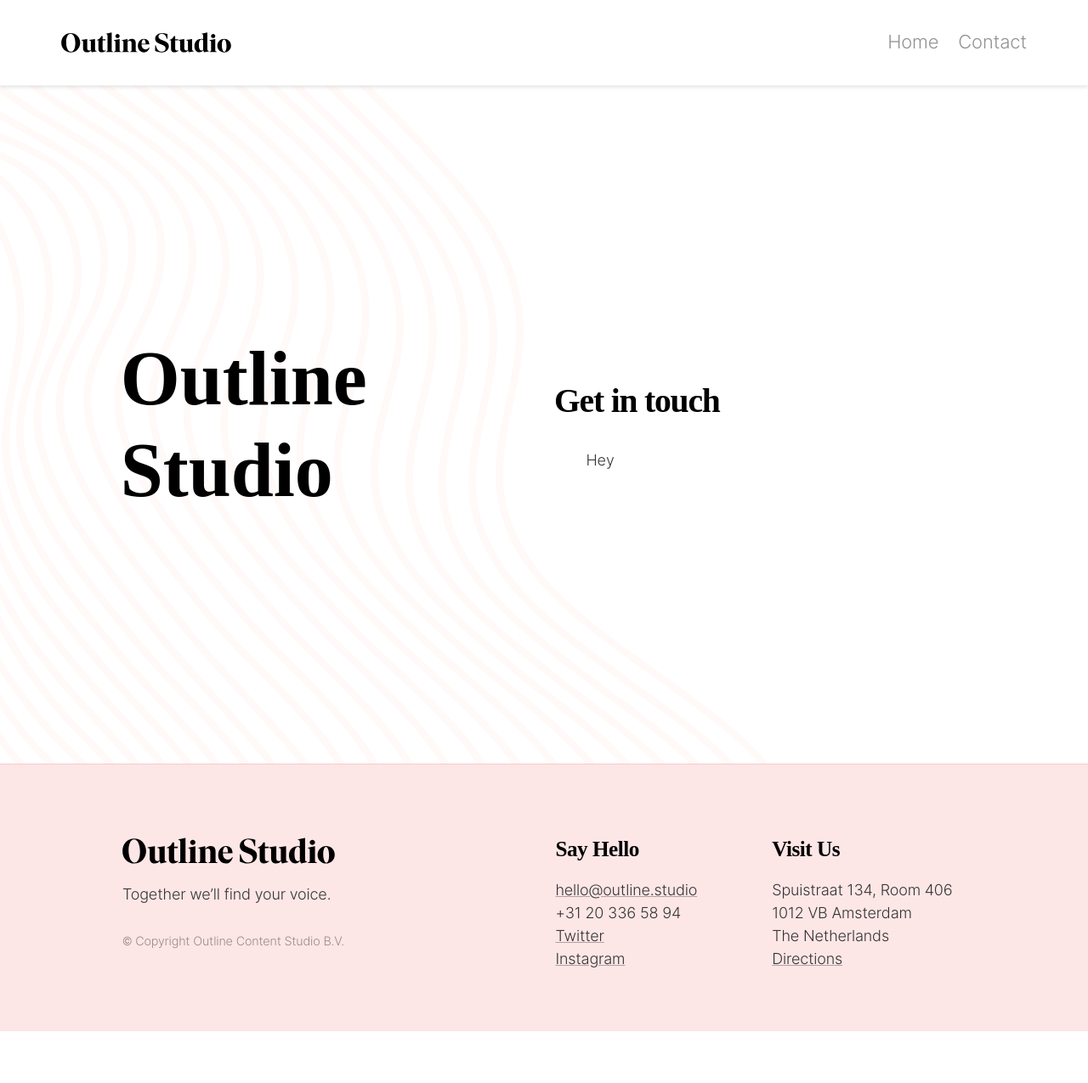
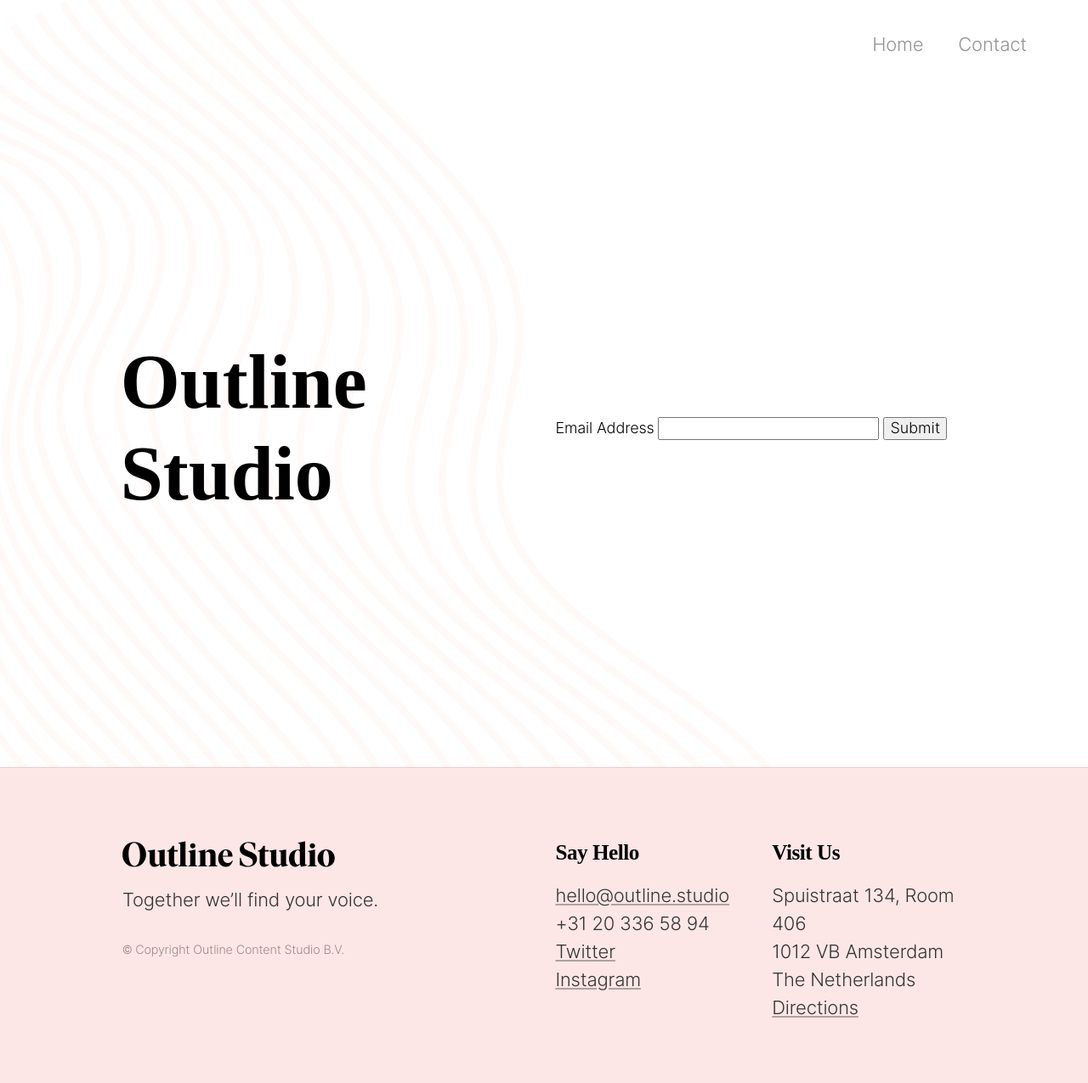
Before and after one commit to aarongilmore/outline-studio, a Jekyll site: the page built from contact.md, in a window 1280 px wide. Shown: the whole page at 85% size. Built offline with Jekyll 4.4.1, drawn with Linux system fonts in a browser that asks for light colours; nearby versions of some CDN libraries; some web fonts are replaced; before the commit the page ends 1214 px from its top, so only the background shows below that.

Commit message:
Updating navigation design.

```diff
--- a/_includes/header.html
+++ b/_includes/header.html
@@ -1,9 +1,9 @@
-<nav class="bg-white bb b--near-white dib w-100 ph3 pv3 pv4-ns ph4-m ph5-l dt">
-    <a class="dtc-ns dib v-mid mid-gray link dim w-25-ns w-100 mb3" href="#" title="Home">
-        <img src="/assets/images/logo.svg" alt="" class="fl" width="200">
+<nav class="dib w-100 ph3 pv3 pv4-ns ph4-m ph5-l dt"><!-- bg-white bb b--near-white -->
+    <a class="dtc-ns dib v-mid mid-gray link dim w-25-ns w-100 mb3" href="/" title="Home">
+        <!-- <img src="/assets/images/logo.svg" alt="" class="fl" width="200"> -->
     </a>
     <div class="dtc-ns v-mid f5 fr-ns tr-ns w-75-ns w-100">
-        <a class="link dim di mr3" href="/" title="Home">Home</a>
+        <a class="link dim di mr4" href="/" title="Home">Home</a>
         <a class="link dim di" href="/contact" title="Contact">Contact</a>
     </div>
 </nav>
--- /dev/null
+++ b/_layouts/contact.html
@@ -0,0 +1,48 @@
+<!doctype html>
+<html>
+  <head>
+    <meta charset="utf-8">
+    <title>{{ page.title }}</title>
+    <meta http-equiv="Content-Type" content="text/html; charset=utf-8">
+    <meta name="viewport" content="width=device-width, initial-scale=1">
+    <meta http-equiv="X-UA-Compatible" content="IE=edge">
+    <link rel="stylesheet" href="https://unpkg.com/tachyons@4.10.0/css/tachyons.min.css"/>
+    <link rel="stylesheet" href="/assets/css/style.css">
+  </head>
+  <body>
+      {% include header.html %}
+      <grid columns=8 columns-s=1 class="vh-100-calc flex flex-row-ns flex-column-m flex-column items-center ph6-ns ph3-m ph3">
+        <c span=4 class="w-50-ns w-100-m">
+          <h1>Outline Studio</h1>
+        </c>
+        <c span=4 class="w-50-ns w-100-m -indent">
+
+            <!-- <form class="measure center" action="https://formspree.io/hello@aarongilmore.com" method="POST">
+                    <fieldset id="sign_up" class="ba b--transparent ph0 mh0">
+                      <div class="mt3">
+                        <label class="db fw6 lh-copy f6" for="name">name</label>
+                        <input type="text" name="name">
+                      </div>
+                      <div class="mv3">
+                        <label class="db fw6 lh-copy f6" for="email">email</label>
+                        <input type="text" name="email">
+                      </div>
+                    </fieldset>
+                    <div class="">
+                      <input class="b ph3 pv2 input-reset ba b--black bg-transparent grow pointer f6 dib" type="submit" value="Submit">
+                    </div>
+                  </form> -->
+
+                  <form accept-charset="UTF-8" action="https://formkeep.com/f/47d1d242d8bd" method="POST">
+                    <input type="hidden" name="utf8" value="✓">
+
+                    <label for="email-address">Email Address</label>
+                    <input type="email" id="email-address" name="email">
+
+                    <button type="submit">Submit</button>
+                  </form>
+        </c>
+      </grid>
+      {% include footer.html %}
+  </body>
+</html>
--- a/_sass/_fluid-type.scss
+++ b/_sass/_fluid-type.scss
@@ -28,7 +28,7 @@
 
 
 p {
-  @include fluid-type(18px, 18px);
+  @include fluid-type(18px, 22px);
 }
 
 h1 {
--- a/_sass/_nav.scss
+++ b/_sass/_nav.scss
@@ -1,6 +1,6 @@
 nav {
-    -webkit-box-shadow: 0 2px 4px 0 rgba(0,0,0,.1);
-    box-shadow: 0 2px 4px 0 rgba(0,0,0,.1);
+    // -webkit-box-shadow: 0 2px 4px 0 rgba(0,0,0,.1);
+    // box-shadow: 0 2px 4px 0 rgba(0,0,0,.1);
     a {
         color: $gray;
         font-size: 22px;
--- a/_sass/base.scss
+++ b/_sass/base.scss
@@ -15,6 +15,7 @@ body {
     font-family: "Inter Light", sans-serif;
     -moz-osx-font-smoothing: grayscale;
     text-rendering: optimizeLegibility;
+    line-height: 1.5;
 }
 
 a:hover {
--- a/contact.md
+++ b/contact.md
@@ -1,8 +1,8 @@
 ---
 title: Outline Studio
-layout: default
+layout: contact
 ---
 
 ## Get in touch
 
-Hey
+Get in touch
```
